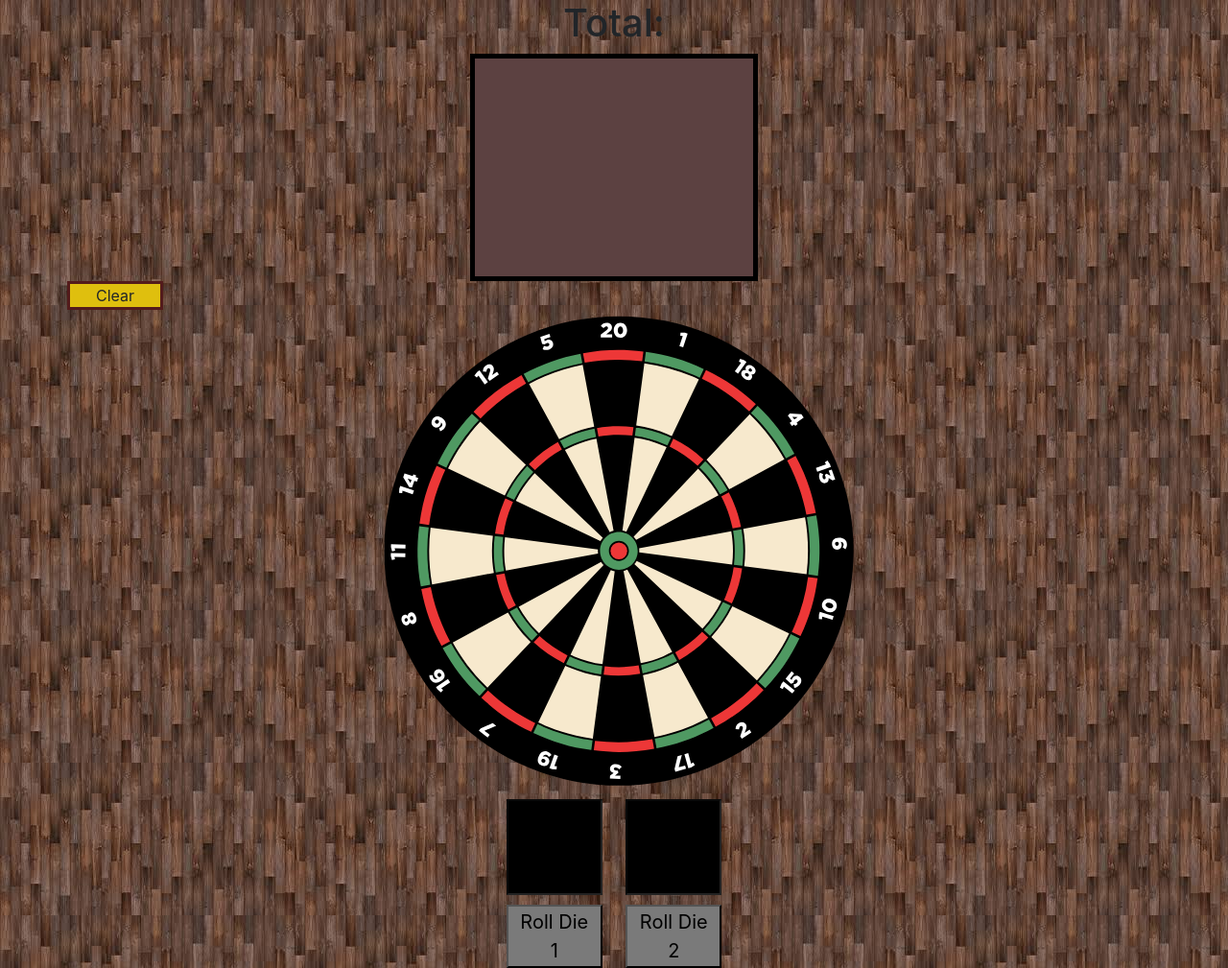
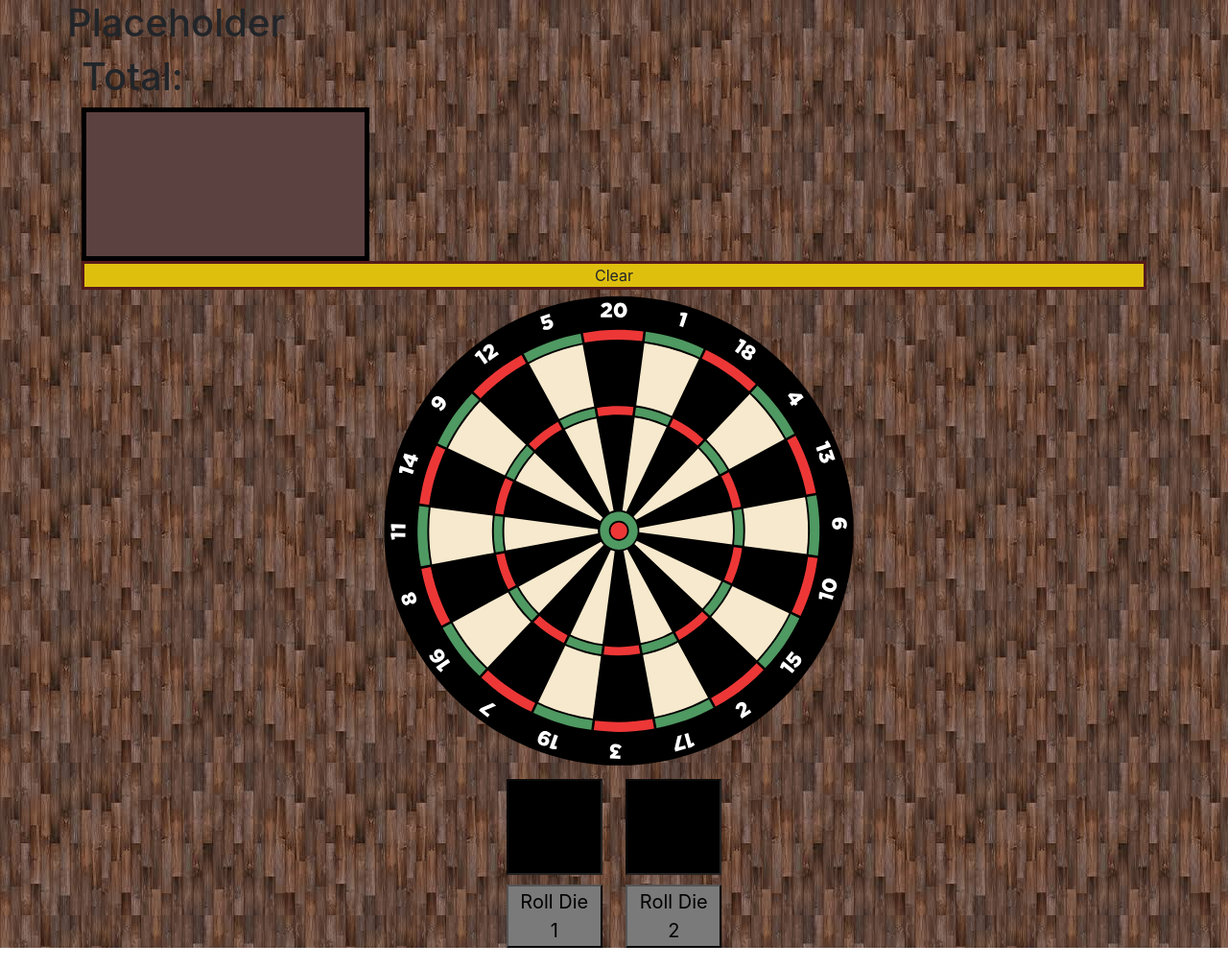
Before and after one commit to jsmit242/Dart-Calculator, a plain HTML site: page index.html in a window 1280 px wide. Shown: the whole page at 96% size. After the commit the page ends 988 px from the top, so only its background shows below. Drawn offline with nearby package versions, Linux system fonts and the light colour scheme.

Commit message:
begin to put everything in columns

```diff
--- a/index.html
+++ b/index.html
@@ -6,18 +6,19 @@
     <title>Darts Calculator</title>
 </head>
 <body>
+  <div class="container">
+    <div class="row">
+      <div class="col-med">
+        <h1>Placeholder</h1>
+      </div>
+    </div>
+  </div>
   <div>
     <div class="container">
-      <div class="text-center">
         <h1>Total:</h1>
-        <input id="sumValue" disabled>
-      </div>
-    </div>
-    <div class="container">
-      <div class="row">
+        <input id="sumValue" disabled maxlength=4>
         <div class="clear text-center" onclick="clearValue()">
-         <div maxlength=4 size=4>Clear</div>
-        </div>
+        <div>Clear</div>
       </div>
     </div>
 
--- a/styles.css
+++ b/styles.css
@@ -49,6 +49,7 @@ body {
 
 #sumValue {
     width:300px;
+    height: 160px;
     font-size: 150px;
     background-color:rgb(92, 65, 65);
     color: rgb(211, 211, 211);
@@ -60,7 +61,7 @@ body {
     border: 3px solid rgb(83, 27, 27);
     background-color: rgb(223, 191, 14);
     cursor: pointer;
-    width: 100px;
+    padding: 0;
 }
 
 .clear:hover {
```
